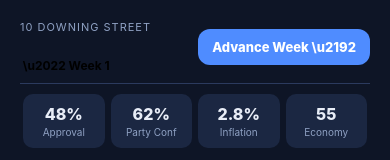
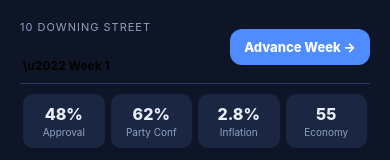
Before and after one commit to joshworley21-rgb/pm-simulator, a React Native app in the folder pm-sim-app/: screen /Game in a window 390 px wide. Shown: the top 160 px of the page. Built offline with nearby package versions, Linux system fonts and the light colour scheme.

Commit message:
Edit pm-sim-app/src/app/screens/GameScreen.tsx: replace "<Text style={{ color: '#fff', fontWeight" with "<Text style={{ color: '#fff', fontWeight"

```diff
--- a/pm-sim-app/src/app/screens/GameScreen.tsx
+++ b/pm-sim-app/src/app/screens/GameScreen.tsx
@@ -70,7 +70,7 @@
           style={[g.btn, { marginTop: 0, paddingVertical: 10, paddingHorizontal: 14 }]}
           onPress={() => dispatch({ type: 'START_TURN' })}
         >
-          <Text style={{ color: '#fff', fontWeight: '800', fontSize: 13 }}>Advance Week \u2192</Text>
+          <Text style={{ color: '#fff', fontWeight: '800', fontSize: 13 }}>Advance Week →</Text>
         </Pressable>
       </View>
 
```
